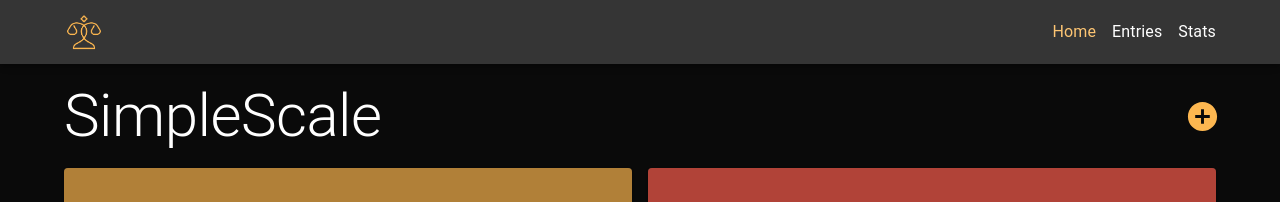
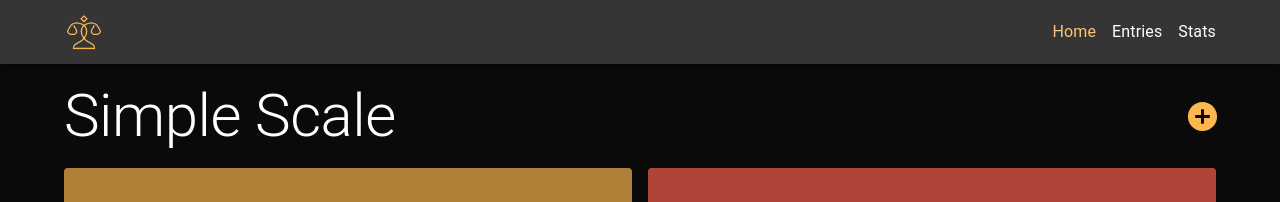
Before and after one commit to gmmurray/simple-scale, a React (Vite) app: page / in a window 1280 px wide. Shown: the top 202 px of the page. Built offline with nearby package versions, Linux system fonts and the light colour scheme.

Commit message:
test pwa update

```diff
--- a/src/pages/HomePage.tsx
+++ b/src/pages/HomePage.tsx
@@ -17,7 +17,7 @@ function HomePage() {
   const { entries } = useEntriesProvider();
   return (
     <Fragment>
-      <PageHeader title="SimpleScale" />
+      <PageHeader title="Simple Scale" />
       <Grid container spacing={2} sx={{ py: 2 }}>
         <Grid item xs={6}>
           <Card sx={{ minHeight: '150px', height: '100%' }}>
```
